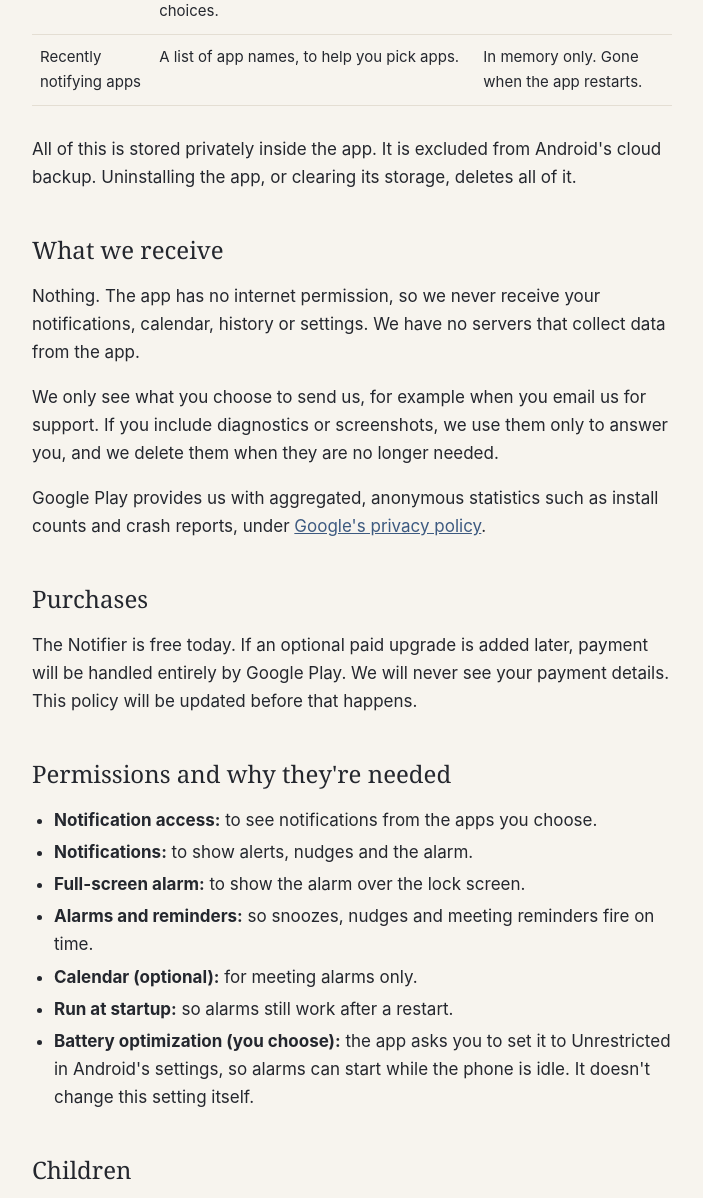
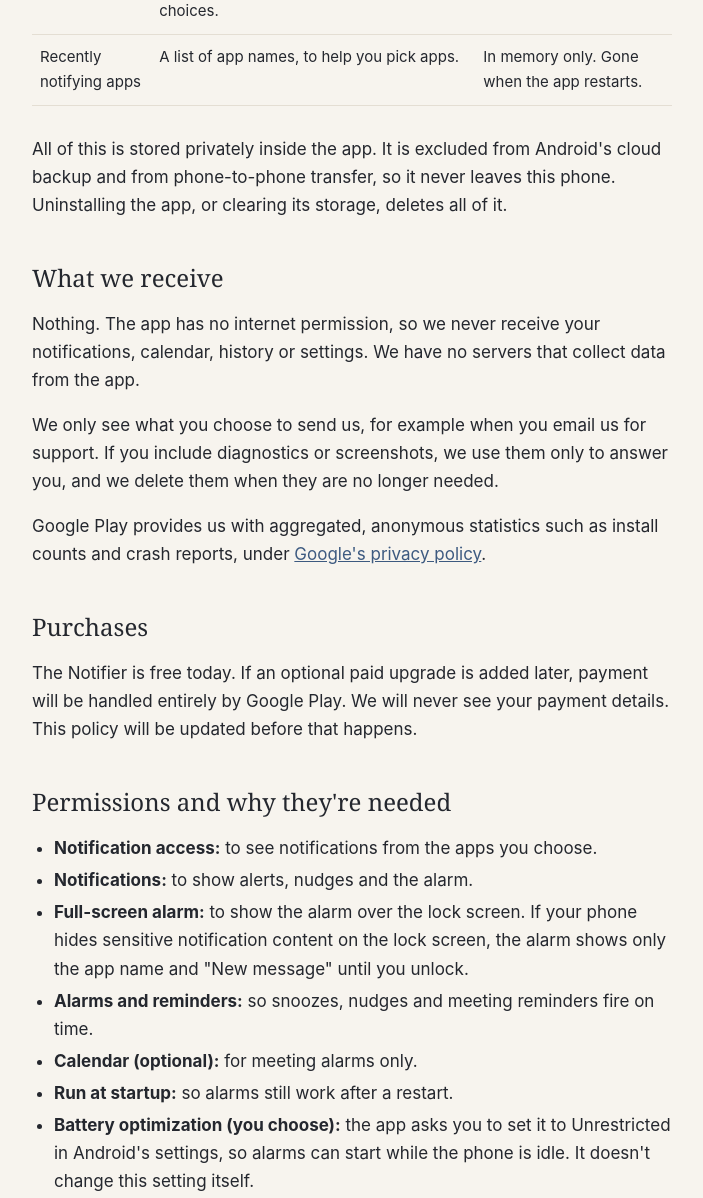
Before and after one commit to whileyourest/whileyourest.github.io, a plain HTML site: page notifier/privacy/index.html in a window 1280 px wide. Shown: the part 1500-2698 px from the top of the page, without its empty margins (288-991 px from the left). Drawn offline with Linux system fonts and the light colour scheme.

Commit message:
Privacy policy: no phone-to-phone transfer; lock-screen alarms follow the phone's privacy setting
Co-Authored-By: Claude Opus 5.5 <noreply@anthropic.com>

```diff
--- a/notifier/privacy/index.html
+++ b/notifier/privacy/index.html
@@ -15,7 +15,7 @@
 
   <main><div class="wrap">
     <h1>Privacy policy</h1>
-    <p class="muted">The Notifier for Android, by While You Rest. Last updated 24 November 2026.</p>
+    <p class="muted">The Notifier for Android, by While You Rest. Last updated 26 November 2026.</p>
 
     <div class="card">
       <h2>In short</h2>
@@ -44,7 +44,7 @@
       <tr><td>Your alerts and settings</td><td>The apps you chose, alert style, alert hours, sound settings and calendar choices.</td><td>Until you change them or uninstall the app.</td></tr>
       <tr><td>Recently notifying apps</td><td>A list of app names, to help you pick apps.</td><td>In memory only. Gone when the app restarts.</td></tr>
     </table></div>
-    <p>All of this is stored privately inside the app. It is excluded from Android's cloud backup. Uninstalling the app, or clearing its storage, deletes all of it.</p>
+    <p>All of this is stored privately inside the app. It is excluded from Android's cloud backup and from phone-to-phone transfer, so it never leaves this phone. Uninstalling the app, or clearing its storage, deletes all of it.</p>
 
     <h2>What we receive</h2>
     <p>Nothing. The app has no internet permission, so we never receive your notifications, calendar, history or settings. We have no servers that collect data from the app.</p>
@@ -58,7 +58,7 @@
     <ul>
       <li><strong>Notification access:</strong> to see notifications from the apps you choose.</li>
       <li><strong>Notifications:</strong> to show alerts, nudges and the alarm.</li>
-      <li><strong>Full-screen alarm:</strong> to show the alarm over the lock screen.</li>
+      <li><strong>Full-screen alarm:</strong> to show the alarm over the lock screen. If your phone hides sensitive notification content on the lock screen, the alarm shows only the app name and "New message" until you unlock.</li>
       <li><strong>Alarms and reminders:</strong> so snoozes, nudges and meeting reminders fire on time.</li>
       <li><strong>Calendar (optional):</strong> for meeting alarms only.</li>
       <li><strong>Run at startup:</strong> so alarms still work after a restart.</li>
```
